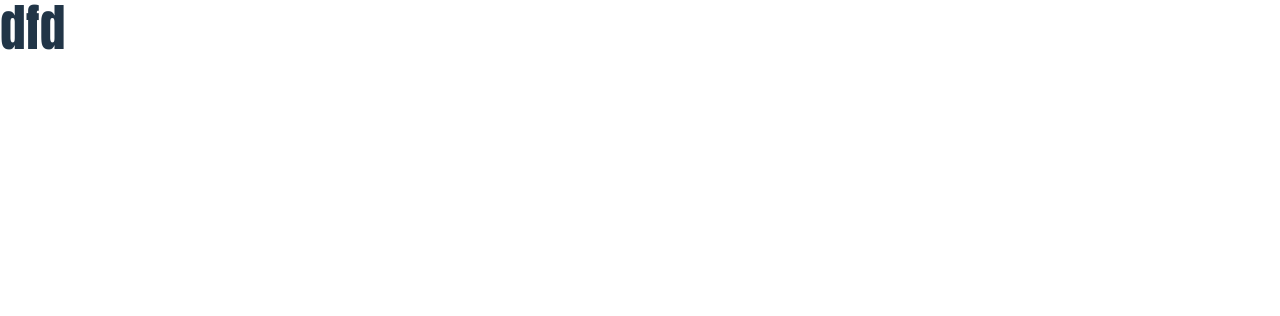
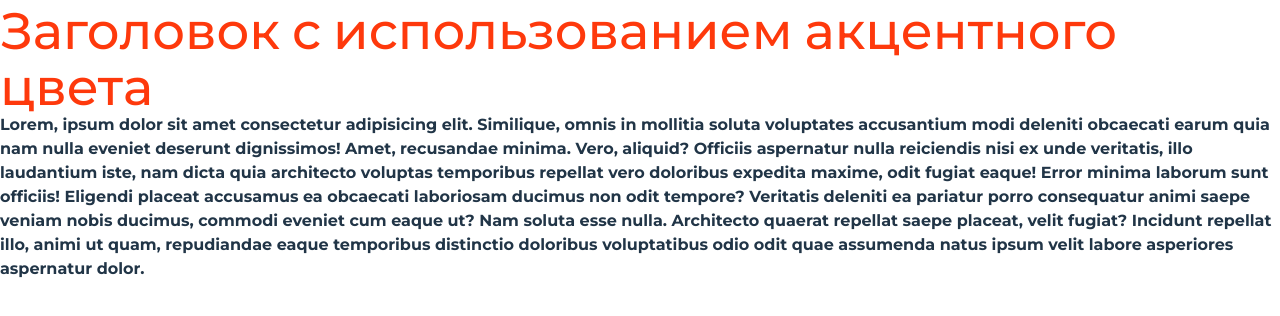
Before and after one commit to 89811421793/classcomponents, a React (Vite) app: page / in a window 1280 px wide. Shown: the top 316 px of the page. Built offline with nearby package versions, Linux system fonts and the light colour scheme.

Commit message:
theme.ts от Material UI (MUI theme) и проверка ее

```diff
--- a/src/App.tsx
+++ b/src/App.tsx
@@ -1,15 +1,24 @@
 import "./reset.css";
+import { ThemeProvider, Typography } from "@mui/material";
+import theme from "./mui/theme";
 
 function App() {
-
-    return (
+  return (
     <div>
-<h1>dfd</h1>
-
-
+      <ThemeProvider theme={theme}>
+        <Typography variant="h1" sx={{ color: theme.palette.accent.main }}>
+          Заголовок с использованием акцентного цвета
+        </Typography>
+        <Typography  variant="body1" sx={{ fontFamily: 'Montserrat, sans-serif', fontWeight: 700 }}>
+        <p>Lorem, ipsum dolor sit amet consectetur adipisicing elit. Similique, omnis in mollitia soluta voluptates accusantium modi deleniti obcaecati earum quia nam nulla eveniet deserunt dignissimos! Amet, recusandae minima. Vero, aliquid?
+        Officiis aspernatur nulla reiciendis nisi ex unde veritatis, illo laudantium iste, nam dicta quia architecto voluptas temporibus repellat vero doloribus expedita maxime, odit fugiat eaque! Error minima laborum sunt officiis!
+        Eligendi placeat accusamus ea obcaecati laboriosam ducimus non odit tempore? Veritatis deleniti ea pariatur porro consequatur animi saepe veniam nobis ducimus, commodi eveniet cum eaque ut? Nam soluta esse nulla.
+        Architecto quaerat repellat saepe placeat, velit fugiat? Incidunt repellat illo, animi ut quam, repudiandae eaque temporibus distinctio doloribus voluptatibus odio odit quae assumenda natus ipsum velit labore asperiores aspernatur dolor.</p>
+        </Typography>
+      </ThemeProvider>
 
     </div>
-  )
+  );
 }
 
-export default App
+export default App;
--- a/src/index.css
+++ b/src/index.css
@@ -1,14 +1,11 @@
 :root {
-  --primary-color: #111214;
+  /* --primary-color: #111214;
   --accent-color: #FE390C;
   --secondary-color-light: #F7F7F7;
   --secondary-color-dark: #A7AAB4;
   --text-color-dark: #111214;
-  --text-color-light: #A9A9AA;
+  --text-color-light: #A9A9AA; */
 
-  font-family: 'Anton', system-ui, Avenir, Helvetica, Arial, sans-serif;
-  line-height: 1.5;
-  font-weight: 400;
 
   color-scheme: light dark;
   color: rgba(255, 255, 255, 0.87);
@@ -33,17 +30,11 @@ body {
   margin: 0;
 }
 
-h1 {
-  font-size: 3.2em;
-  line-height: 1.1;
-}
 
 button {
-  border-radius: 8px;
   border: 1px solid transparent;
   padding: 0.6em 1.2em;
   font-size: 1em;
-  font-weight: 500;
   font-family: inherit;
   background-color: #1a1a1a;
   cursor: pointer;
--- /dev/null
+++ b/src/mui/theme.ts
@@ -0,0 +1,54 @@
+import { createTheme, PaletteOptions } from '@mui/material/styles';
+
+// Расширяем PaletteOptions
+declare module '@mui/material/styles' {
+    interface Palette {
+        accent: {
+            main: string;
+        };
+    }
+    interface PaletteOptions {
+        accent?: {
+            main: string;
+        };
+    }
+}
+
+// Создаем тему, используя ThemeOptions
+const theme = createTheme({
+    palette: {
+        primary: {
+            main: '#111214',
+        },
+        secondary: {
+            main: '#A7AAB4',
+        },
+        accent: { // Теперь это допустимо
+            main: '#FE390C',
+        },
+        text: {
+            primary: '#111214',
+            secondary: '#A9A9AA',
+        },
+        background: {
+            default: '#242424', // Темный фон
+            paper: '#ffffff', // Светлый фон
+        },
+    } as PaletteOptions, // Указываем кастомный тип для палитры
+
+    typography: {
+        fontFamily: 'Anton, Montserrat, Arial, sans-serif',
+        h1: {
+            fontSize: '3.2em',
+            lineHeight: 1.1,
+        },
+        button: {
+            fontWeight: 500,
+        },
+    },
+    shape: {
+        borderRadius: 8,
+    },
+});
+
+export default theme;
```
